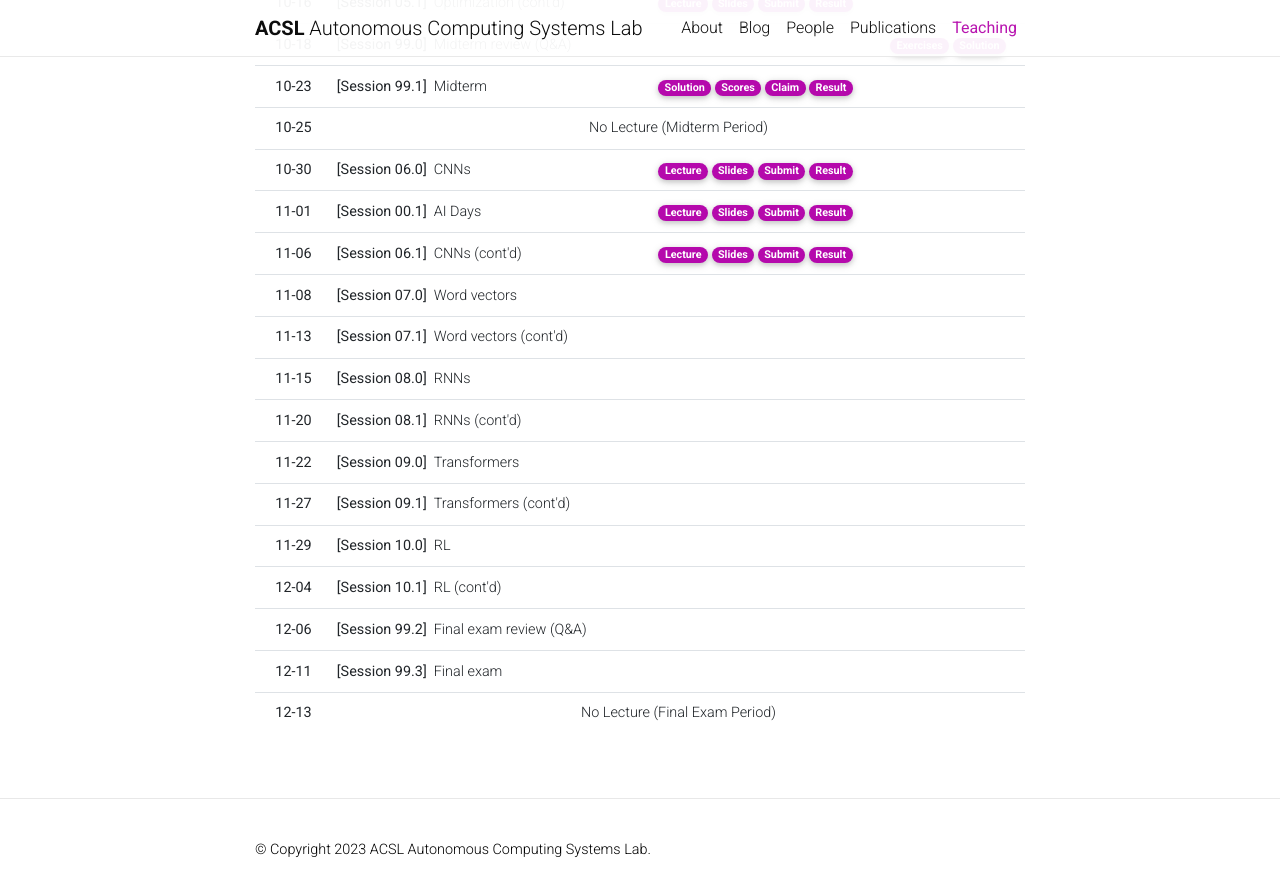
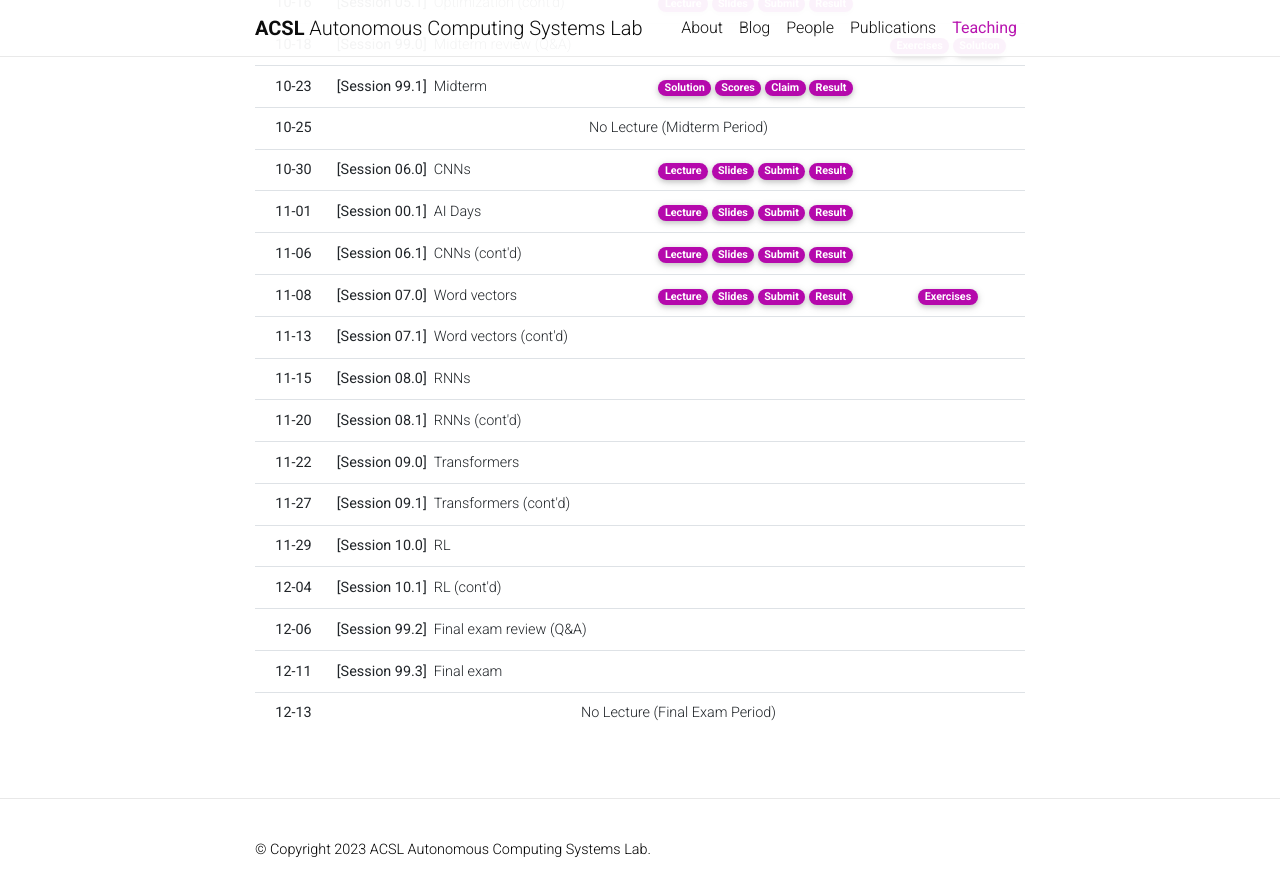
Before and after one commit to Uehwan/Uehwan.github.io, a Jekyll site: the page built from _teaching/aiexplab23fall.md, in a window 1280 px wide and 900 px high, scrolled down 1943 px. Shown: the top 896 px of the window. Built offline with Jekyll 4.4.1, drawn with Linux system fonts in a browser that asks for light colours; nearby versions of some CDN libraries; comment, search, counter and statistics services are not loaded; a style sheet for code colours, icons or effects is not loaded; some of the changed lines change nothing that is shown.

Commit message:
11-8 class

```diff
--- a/_teaching/aiexplab23fall.md
+++ b/_teaching/aiexplab23fall.md
@@ -292,14 +292,14 @@
       <th scope="row">11-08</th>
       <td class="text-left"><b>[Session 07.0]</b> &nbsp;Word vectors</td>
       <td>
-        <!--a href="" target="_blank" class="badge badge-pill" style="background-color:#B509AC;">Lecture</a>
-        <a href="" target="_blank" class="badge badge-pill" style="background-color:#B509AC;">Slides</a>
-        <a href="" target="_blank" class="badge badge-pill" style="background-color:#B509AC;">Submit</a>
-        <a href="" target="_blank" class="badge badge-pill" style="background-color:#B509AC;">Result</a-->
+        <a href="https://colab.research.google.com/drive/1eeUmClkL56StX372Y2WXquEM1Ng8XFWa?usp=sharing" target="_blank" class="badge badge-pill" style="background-color:#B509AC;">Lecture</a>
+        <a href="https://docs.google.com/presentation/d/1WRa8JOF4fmZ4lDCF-xiV8oL4EejH1_uSNJUgLQh1lp0/edit?usp=sharing" target="_blank" class="badge badge-pill" style="background-color:#B509AC;">Slides</a>
+        <a href="https://forms.gle/P9rJQdKRwCgXr2dh7" target="_blank" class="badge badge-pill" style="background-color:#B509AC;">Submit</a>
+        <a href="https://docs.google.com/spreadsheets/d/1S6UG7o4zV1s5g0BSN0w_dlq_hszT2X5avyllpRQBn_o/edit?usp=sharing" target="_blank" class="badge badge-pill" style="background-color:#B509AC;">Result</a>
       </td>
       <td>
-        <!--a href="" target="_blank" class="badge badge-pill" style="background-color:#B509AC;">Exercises</a>
-        <a href="" target="_blank" class="badge badge-pill" style="background-color:#B509AC;">Solution</a-->
+        <a href="https://colab.research.google.com/drive/1--QDJCzQdx4Eba-GmzLqjDyc32lL24wO?usp=sharing" target="_blank" class="badge badge-pill" style="background-color:#B509AC;">Exercises</a>
+        <a href="https://colab.research.google.com/drive/1U4q2pdhsgzPa2gB4kMhL_pMTEpGXuKQV?usp=sharing" target="_blank" class="badge badge-pill" style="background-color:#B509AC;"></a>
       </td>
     </tr>
     <tr>
```
